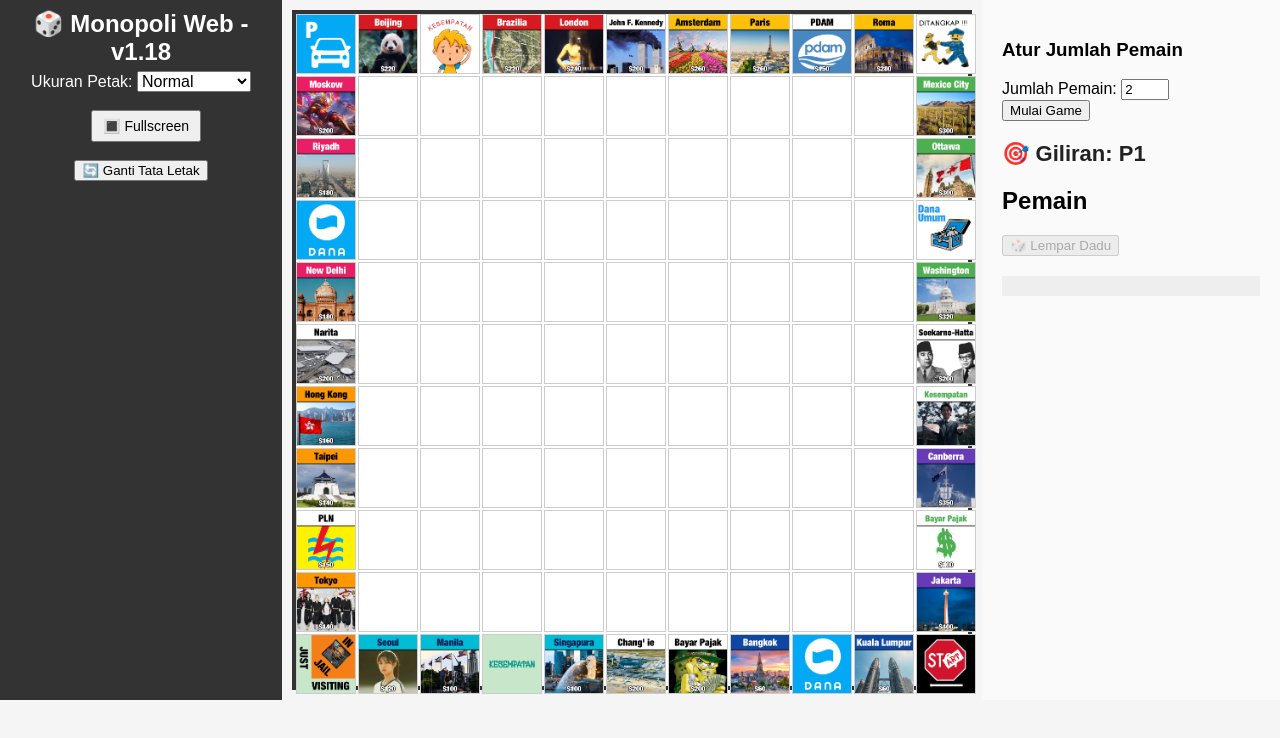
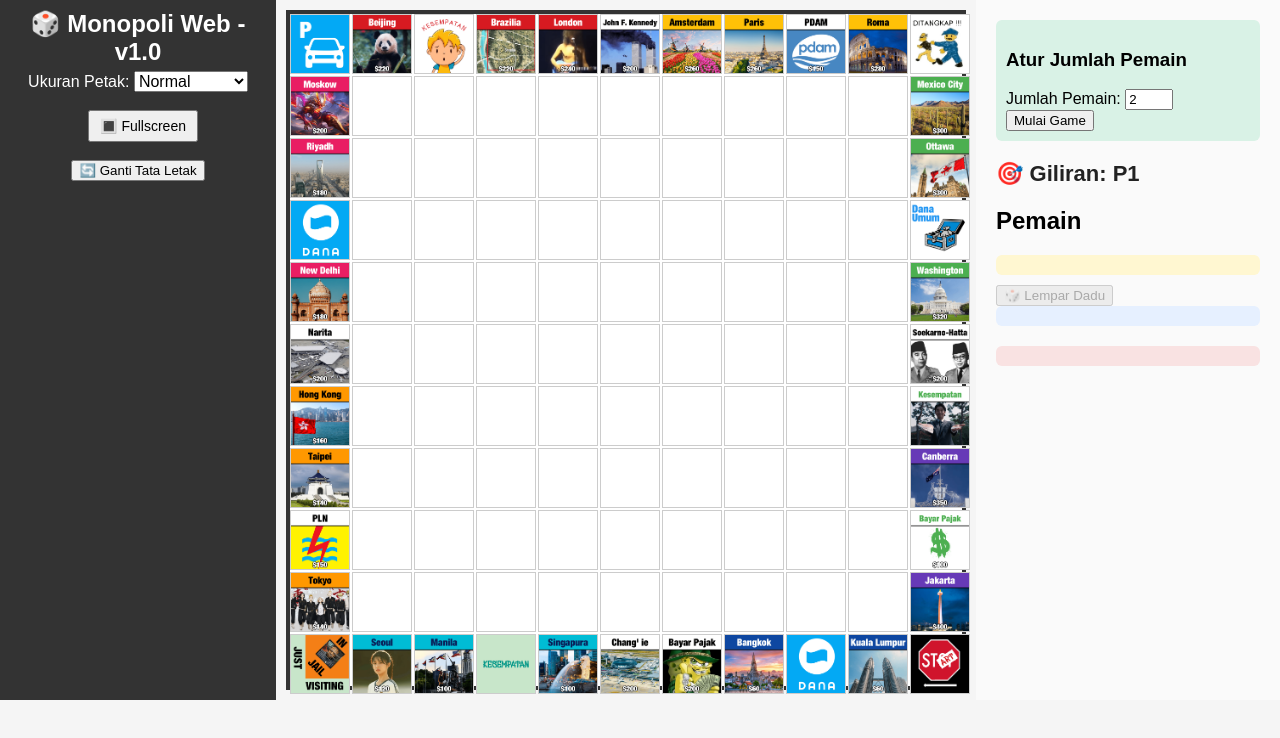
Before and after one commit to rafifizzuddin/MonopolyGame, a plain HTML site: page index.html in a window 1280 px wide. Drawn offline with Linux system fonts and the light colour scheme.

Commit message:
Update index.html

```diff
--- a/index.html
+++ b/index.html
@@ -94,18 +94,21 @@
         border: 1px solid #000;
     }
     #sidebar {
+    max-height: calc(var(--tile-size, 60px) * 11 + 2px * 10);
+    overflow-y: auto;
     padding: 20px;
     background: #fafafa;
     width: 300px;
     }
+
     #log {
     margin-top: 20px;
-      max-height: 300px;
     overflow-y: auto;
     font-size: 14px;
     background: #eee;
     padding: 10px;
     }
+
     #players-info, #property-info {
       margin-bottom: 10px;
     }
@@ -134,13 +137,43 @@
     cursor: pointer;
     }
 
+    #setup {
+  margin-bottom: 20px;
+  background-color: #d9f2e6;
+  padding: 10px;
+  border-radius: 6px;
+}
+
+#players-info {
+  margin-bottom: 10px;
+  background-color: #fff7d1;
+  padding: 10px;
+  border-radius: 6px;
+}
+
+#property-info {
+  margin-bottom: 10px;
+  background-color: #e6f0ff;
+  padding: 10px;
+  border-radius: 6px;
+}
+
+#log {
+  margin-top: 20px;
+  overflow-y: auto;
+  font-size: 14px;
+  background: #f9e2e2;
+  padding: 10px;
+  border-radius: 6px;
+}
+
 
   </style>
 </head>
 <body>
 
     <div id="header">
-        <h1>🎲 Monopoli Web - v1.18</h1>
+        <h1>🎲 Monopoli Web - v1.0</h1>
         <label for="board-size">Ukuran Petak: </label>
             <select id="board-size">
                 <option value="50">Kecil</option>
```
Lines whose indentation alone changed are shown as unchanged.
